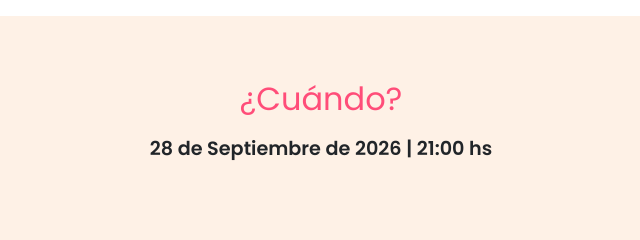
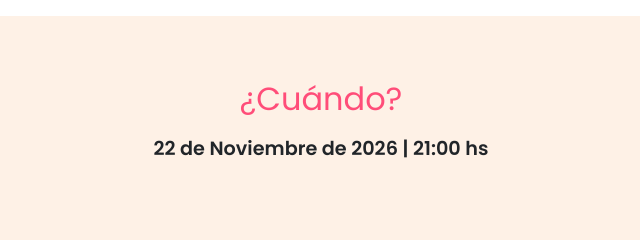
Before and after one commit to gasegovia-1405/Cumple_Jaz, a plain HTML site: page index.html in a window 1280 px wide. Shown: the part 2140-2380 px from the top of the page, 319-959 px from the left. Drawn offline with nearby package versions, Linux system fonts and the light colour scheme.

Commit message:
cambios en sass

```diff
--- a/index.html
+++ b/index.html
@@ -154,7 +154,7 @@
 <!-- SECCIONES CUANDO -->
 <section class="cuando" data-aos="fade-up">
   <h2>¿Cuándo?</h2>
-  <p>28 de Septiembre de 2026 | 21:00 hs</p>
+  <p>22 de Noviembre de 2026 | 21:00 hs</p>
 </section>
 
 <!-- SECCIONES DONDE -->
```
